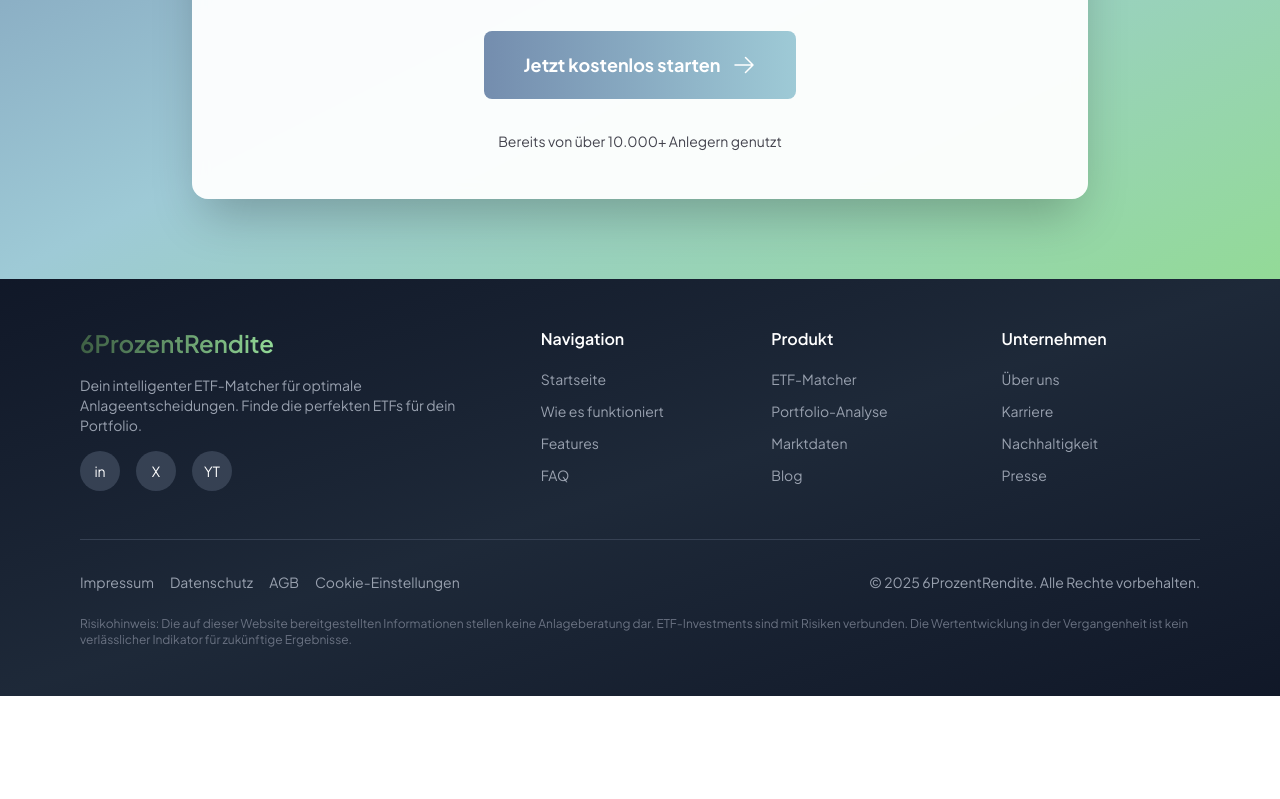
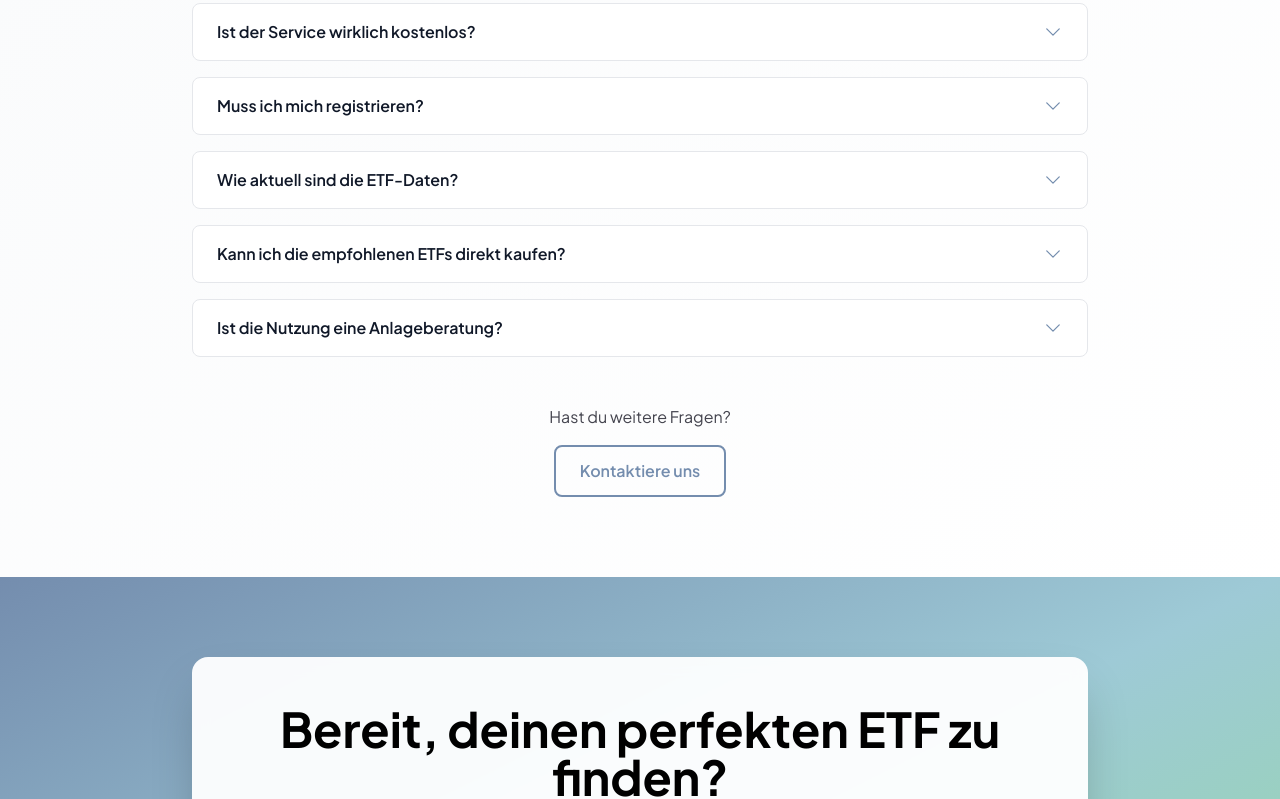
Before and after one commit to KyleKreuter/6ProzentRendite-frontend, a React (Vite) app: page / in a window 1280 px wide. Shown: the part 3725-4524 px from the top of the page. Before the commit the page ends 4421 px from the top, so only its background shows below. Built offline with nearby package versions, Linux system fonts and the light colour scheme.

Commit message:
"Remove LandingPageExample, integrate key sections into main App component, and enhance FooterSection with smooth scrolling and link state handling"

```diff
--- a/src/components/landing/FooterSection.jsx
+++ b/src/components/landing/FooterSection.jsx
@@ -2,33 +2,59 @@ import React from 'react';
 import CompanyNameComponent from "@/components/logo/CompanyNameComponent.jsx";
 
 const FooterSection = () => {
+    /**
+     * Handles smooth scrolling to page sections
+     * @param {Event} e - Click event
+     * @param {string} href - Target section ID (with # prefix)
+     */
+    const handleSmoothScroll = (e, href) => {
+        e.preventDefault();
 
+        // Extract ID without hash
+        const targetId = href.replace('#', '');
+        const element = document.getElementById(targetId);
+
+        if (element) {
+            // Smooth scroll to element with offset for better visibility
+            element.scrollIntoView({
+                behavior: 'smooth',
+                block: 'start'
+            });
+        } else {
+            // Log warning for debugging (only in development)
+            if (process.env.NODE_ENV === 'development') {
+                console.warn(`Footer navigation: Section with ID "${targetId}" not found`);
+            }
+        }
+    };
+
+    // Active links - these sections exist on the landing page
     const quickLinks = [
-        {name: 'Startseite', href: '#hero'},
-        {name: 'Wie es funktioniert', href: '#how-it-works'},
-        {name: 'Features', href: '#features'},
-        {name: 'FAQ', href: '#faq'}
+        {name: 'Startseite', href: '#hero', active: true},
+        {name: 'Wie es funktioniert', href: '#how-it-works', active: true},
+        {name: 'Features', href: '#features', active: true},
+        {name: 'FAQ', href: '#faq', active: true}
     ];
 
     const productLinks = [
-        {name: 'ETF-Matcher', href: '#matcher'},
-        {name: 'Portfolio-Analyse', href: '#portfolio'},
-        {name: 'Marktdaten', href: '#market'},
-        {name: 'Blog', href: '#blog'}
+        {name: 'ETF-Matcher', href: '#matcher', active: true},
+        {name: 'Portfolio-Analyse', href: '#portfolio', active: false},
+        {name: 'Marktdaten', href: '#market', active: false},
+        {name: 'Blog', href: '#blog', active: false}
     ];
 
     const companyLinks = [
-        {name: 'Über uns', href: '#about'},
-        {name: 'Karriere', href: '#jobs'},
-        {name: 'Nachhaltigkeit', href: '#sustainability'},
-        {name: 'Presse', href: '#press'}
+        {name: 'Über uns', href: '#about', active: false},
+        {name: 'Karriere', href: '#jobs', active: false},
+        {name: 'Nachhaltigkeit', href: '#sustainability', active: false},
+        {name: 'Presse', href: '#press', active: false}
     ];
 
     const legalLinks = [
-        {name: 'Impressum', href: '#imprint'},
-        {name: 'Datenschutz', href: '#privacy'},
-        {name: 'AGB', href: '#terms'},
-        {name: 'Cookie-Einstellungen', href: '#cookies'}
+        {name: 'Impressum', href: '#imprint', active: false},
+        {name: 'Datenschutz', href: '#privacy', active: false},
+        {name: 'AGB', href: '#terms', active: false},
+        {name: 'Cookie-Einstellungen', href: '#cookies', active: false}
     ];
 
     return (
@@ -65,7 +91,15 @@ const FooterSection = () => {
                         <ul className="space-y-2">
                             {quickLinks.map((link, index) => (
                                 <li key={index}>
-                                    <a href={link.href} className="text-gray-400 hover:text-pastel-cyan transition-colors duration-200 text-sm">
+                                    <a
+                                        href={link.href}
+                                        onClick={(e) => link.active ? handleSmoothScroll(e, link.href) : e.preventDefault()}
+                                        className={`text-sm transition-colors duration-200 ${
+                                            link.active
+                                                ? 'text-gray-400 hover:text-pastel-cyan cursor-pointer'
+                                                : 'text-gray-600 cursor-not-allowed'
+                                        }`}
+                                        aria-disabled={!link.active}>
                                         {link.name}
                                     </a>
                                 </li>
@@ -79,7 +113,15 @@ const FooterSection = () => {
                         <ul className="space-y-2">
                             {productLinks.map((link, index) => (
                                 <li key={index}>
-                                    <a href={link.href} className="text-gray-400 hover:text-pastel-cyan transition-colors duration-200 text-sm">
+                                    <a
+                                        href={link.href}
+                                        onClick={(e) => link.active ? handleSmoothScroll(e, link.href) : e.preventDefault()}
+                                        className={`text-sm transition-colors duration-200 ${
+                                            link.active
+                                                ? 'text-gray-400 hover:text-pastel-cyan cursor-pointer'
+                                                : 'text-gray-600 cursor-not-allowed'
+                                        }`}
+                                        aria-disabled={!link.active}>
                                         {link.name}
                                     </a>
                                 </li>
@@ -93,7 +135,15 @@ const FooterSection = () => {
                         <ul className="space-y-2">
                             {companyLinks.map((link, index) => (
                                 <li key={index}>
-                                    <a href={link.href} className="text-gray-400 hover:text-pastel-cyan transition-colors duration-200 text-sm">
+                                    <a
+                                        href={link.href}
+                                        onClick={(e) => link.active ? handleSmoothScroll(e, link.href) : e.preventDefault()}
+                                        className={`text-sm transition-colors duration-200 ${
+                                            link.active
+                                                ? 'text-gray-400 hover:text-pastel-cyan cursor-pointer'
+                                                : 'text-gray-600 cursor-not-allowed'
+                                        }`}
+                                        aria-disabled={!link.active}>
                                         {link.name}
                                     </a>
                                 </li>
@@ -111,7 +161,13 @@ const FooterSection = () => {
                                 <a
                                     key={index}
                                     href={link.href}
-                                    className="text-gray-400 hover:text-pastel-cyan transition-colors duration-200">
+                                    onClick={(e) => link.active ? handleSmoothScroll(e, link.href) : e.preventDefault()}
+                                    className={`transition-colors duration-200 ${
+                                        link.active
+                                            ? 'text-gray-400 hover:text-pastel-cyan cursor-pointer'
+                                            : 'text-gray-600 cursor-not-allowed'
+                                    }`}
+                                    aria-disabled={!link.active}>
                                     {link.name}
                                 </a>
                             ))}
--- a/src/main.jsx
+++ b/src/main.jsx
@@ -1,4 +1,4 @@
-import { StrictMode } from 'react'
+import { StrictMode, useRef } from 'react'
 import { createRoot } from 'react-dom/client'
 import './index.css'
 import NavBarComponent from "@/components/navbar/NavBarComponent.jsx";
@@ -9,21 +9,61 @@ import FeaturesSection from "@/components/landing/FeaturesSection.jsx";
 import SocialProofSection from "@/components/landing/SocialProofSection.jsx";
 import CTASection from "@/components/landing/CTASection.jsx";
 import HowItWorksSection from "@/components/landing/HowItWorksSection.jsx";
+import FAQSection from "@/components/landing/FAQSection.jsx";
 import FooterSection from "@/components/landing/FooterSection.jsx";
+
+const App = () => {
+    const matcherRef = useRef(null);
+
+    const scrollToMatcher = () => {
+        matcherRef.current?.scrollIntoView({ behavior: 'smooth', block: 'start' });
+    };
+
+    return (
+        <div>
+            <NavBarComponent/>
+
+            {/* Hero Section */}
+            <div id="hero">
+                <HeroTextComponent/>
+            </div>
+
+            {/* ETF Matcher */}
+            <div id="matcher" ref={matcherRef}>
+                <EtfMatcherComponent/>
+            </div>
+
+            {/* How It Works Section */}
+            <div id="how-it-works">
+                <HowItWorksSection/>
+            </div>
+
+            {/* Features Section */}
+            <div id="features">
+                <FeaturesSection/>
+            </div>
+
+            {/* Social Proof Section */}
+            <SocialProofSection/>
+
+            {/* FAQ Section */}
+            <div id="faq">
+                <FAQSection/>
+            </div>
+
+            {/* CTA Section */}
+            <CTASection onCTAClick={scrollToMatcher}/>
+
+            {/* Footer */}
+            <FooterSection/>
+        </div>
+    );
+};
 
 createRoot(document.getElementById('root')).render(
   <StrictMode>
       <QueryClientProvider client={new QueryClient()}>
-          <div>
-              <NavBarComponent/>
-              <HeroTextComponent/>
-              <EtfMatcherComponent/>
-              <SocialProofSection/>
-              <FeaturesSection/>
-              <HowItWorksSection/>
-              <CTASection/>
-              <FooterSection/>
-          </div>
+          <App/>
       </QueryClientProvider>
   </StrictMode>,
 )
--- a/src/pages/LandingPageExample.jsx
+++ /dev/null
@@ -1,58 +0,0 @@
-import React, {useRef} from 'react';
-import HeroSection from '@/components/landing/HeroSection.jsx';
-import HowItWorksSection from '@/components/landing/HowItWorksSection.jsx';
-import FeaturesSection from '@/components/landing/FeaturesSection.jsx';
-import SocialProofSection from '@/components/landing/SocialProofSection.jsx';
-import FAQSection from '@/components/landing/FAQSection.jsx';
-import CTASection from '@/components/landing/CTASection.jsx';
-import FooterSection from '@/components/landing/FooterSection.jsx';
-
-/**
- * Landing Page Example - Zeigt alle B2C SaaS Komponenten
- *
- * Diese Seite demonstriert, wie die verschiedenen Landing Page Komponenten
- * zusammen verwendet werden, um eine vollständige Produkterklärung zu erstellen.
- */
-const LandingPageExample = () => {
-    const matcherRef = useRef(null);
-
-    const scrollToMatcher = () => {
-        // Hier würde man zum ETF-Matcher scrollen oder eine Navigation auslösen
-        matcherRef.current?.scrollIntoView({ behavior: 'smooth' });
-    };
-
-    return (
-        <div className="w-full">
-            {/* Hero Section - Erster Eindruck mit Hauptbotschaft */}
-            <HeroSection onCTAClick={scrollToMatcher} />
-
-            {/* How It Works - Erklärt den Prozess in 3 Schritten */}
-            <HowItWorksSection />
-
-            {/* Features - Zeigt die Hauptvorteile des Produkts */}
-            <FeaturesSection />
-
-            {/* Social Proof - Statistiken und Testimonials */}
-            <SocialProofSection />
-
-            {/* FAQ - Beantwortet häufige Fragen */}
-            <FAQSection />
-
-            {/* Final CTA - Letzter Call-to-Action */}
-            <CTASection onCTAClick={scrollToMatcher} />
-
-            {/*
-                Hier würde der eigentliche ETF-Matcher eingefügt werden
-                Beispiel:
-                <div ref={matcherRef}>
-                    <EtfMatcherComponent />
-                </div>
-            */}
-
-            {/* Footer - Mit Easter Egg (Hover über Logo für Raketen-Animation) */}
-            <FooterSection />
-        </div>
-    );
-};
-
-export default LandingPageExample;
```
